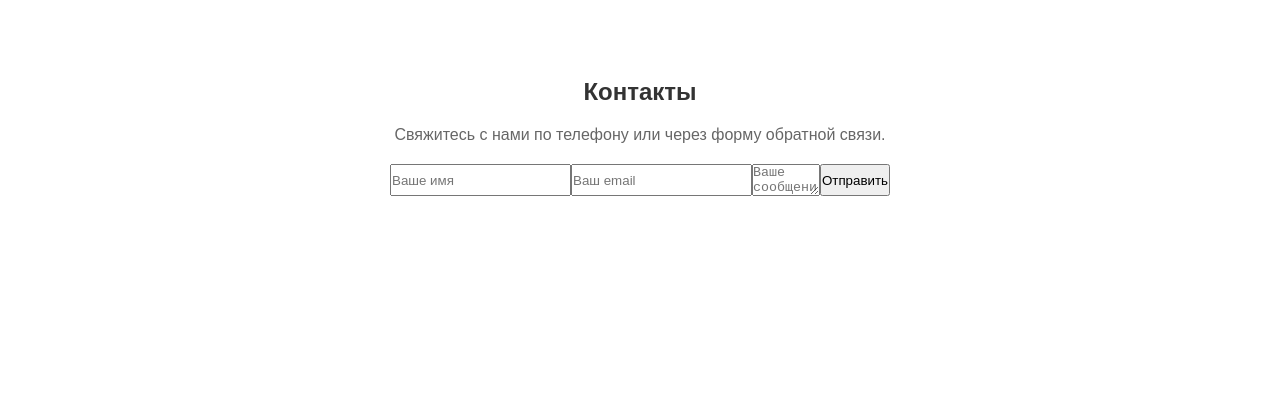
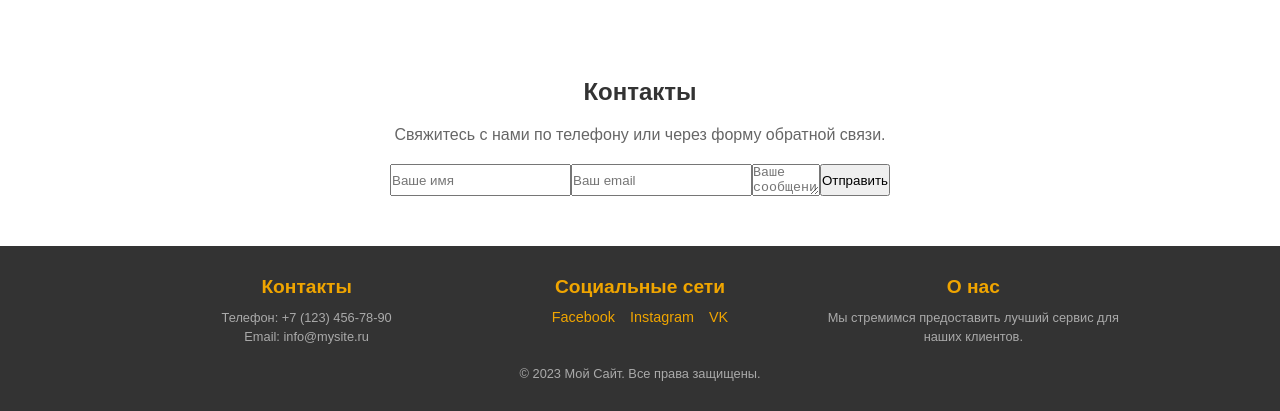
Before and after one commit to ale742/LeGeNDa, a plain HTML site: page index.html in a window 1280 px wide. Shown: the part 938-1349 px from the top of the page. Before the commit the page ends 1184 px from the top, so only its background shows below. Drawn offline with Linux system fonts and the light colour scheme; a web font is replaced by a local one.

Commit message:
feat: foter

```diff
--- a/assets/css/style.css
+++ b/assets/css/style.css
@@ -170,3 +170,68 @@ body {
     max-width: 500px;
     margin: 0 auto;
     display: flex;
+}
+
+
+
+/* Футер */
+.footer {
+    background-color: #333;
+    color: #fff;
+    padding: 30px 0;
+}
+
+.footer .container {
+    display: flex;
+    flex-direction: column;
+    align-items: center;
+    text-align: center;
+}
+
+.footer-content {
+    display: flex;
+    justify-content: space-around;
+    width: 100%;
+    max-width: 1000px;
+    margin-bottom: 20px;
+}
+
+.footer-section {
+    width: 30%;
+}
+
+.footer-section h4 {
+    font-size: 1.2em;
+    margin-bottom: 10px;
+    color: #f0a500;
+}
+
+.footer-section p {
+    font-size: 0.9em;
+    line-height: 1.5;
+}
+
+.social-links {
+    list-style: none;
+    padding: 0;
+    display: flex;
+    gap: 15px;
+    justify-content: center;
+}
+
+.social-link {
+    color: #f0a500;
+    text-decoration: none;
+    font-size: 0.9em;
+    transition: color 0.3s;
+}
+
+.social-link:hover {
+    color: #fff;
+}
+
+/* Копирайт */
+.footer p {
+    font-size: 0.8em;
+    color: #aaa;
+}
--- a/index.html
+++ b/index.html
@@ -85,6 +85,33 @@
 
 
 
+<!-- Футер -->
+<footer class="footer">
+    <div class="container">
+        <div class="footer-content">
+            <div class="footer-section">
+                <h4>Контакты</h4>
+                <p>Телефон: +7 (123) 456-78-90</p>
+                <p>Email: info@mysite.ru</p>
+            </div>
+            <div class="footer-section">
+                <h4>Социальные сети</h4>
+                <ul class="social-links">
+                    <li><a href="#" class="social-link">Facebook</a></li>
+                    <li><a href="#" class="social-link">Instagram</a></li>
+                    <li><a href="#" class="social-link">VK</a></li>
+                </ul>
+            </div>
+            <div class="footer-section">
+                <h4>О нас</h4>
+                <p>Мы стремимся предоставить лучший сервис для наших клиентов.</p>
+            </div>
+        </div>
+        <p class="footer-copyright">© 2023 Мой Сайт. Все права защищены.</p>
+    </div>
+</footer>
+
+
     <script src="assets/js/main.js"></script>
 </body>
 </html>
```
